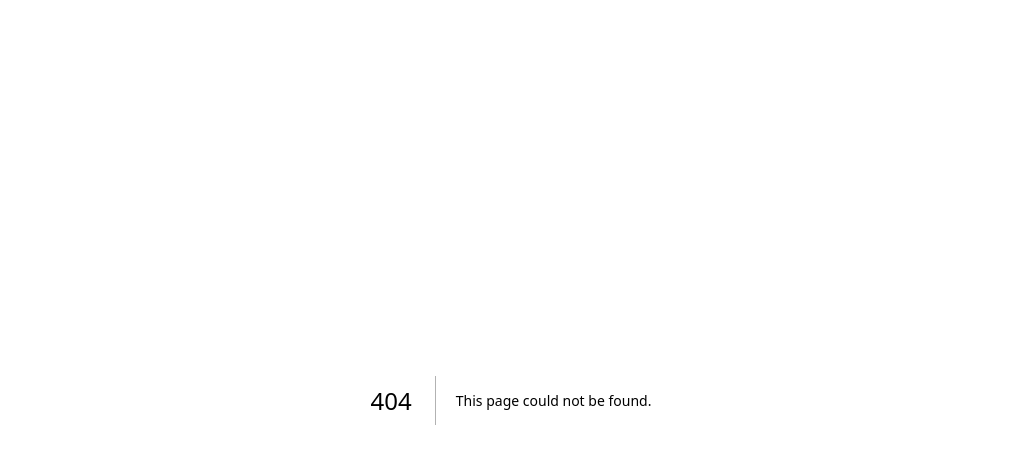
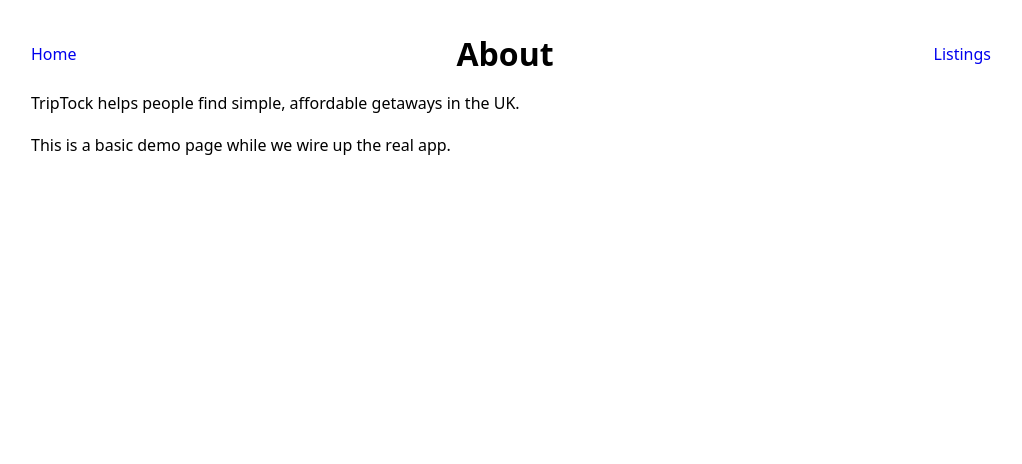
Before and after one commit to jedster64/triptock, a Next.js app: page /about in a window 1280 px wide. Before the commit this address had no page. Shown: the top 464 px of the page, without its empty margins (129-1151 px from the left). Built offline with nearby package versions, Linux system fonts and the light colour scheme.

Commit message:
Create about.js

```diff
--- /dev/null
+++ b/pages/about.js
@@ -0,0 +1,16 @@
+export default function About() {
+  return (
+    <main style={{ maxWidth: '960px', margin: '32px auto', fontFamily: 'system-ui, -apple-system, Segoe UI, Roboto, Arial, sans-serif' }}>
+      <header style={{ display: 'flex', alignItems: 'center', justifyContent: 'space-between', marginBottom: 16 }}>
+        <a href="/" style={{ textDecoration: 'none' }}>Home</a>
+        <h1 style={{ margin: 0 }}>About</h1>
+        <a href="/listings" style={{ textDecoration: 'none' }}>Listings</a>
+      </header>
+
+      <section style={{ lineHeight: 1.6 }}>
+        <p>TripTock helps people find simple, affordable getaways in the UK.</p>
+        <p>This is a basic demo page while we wire up the real app.</p>
+      </section>
+    </main>
+  );
+}
```
